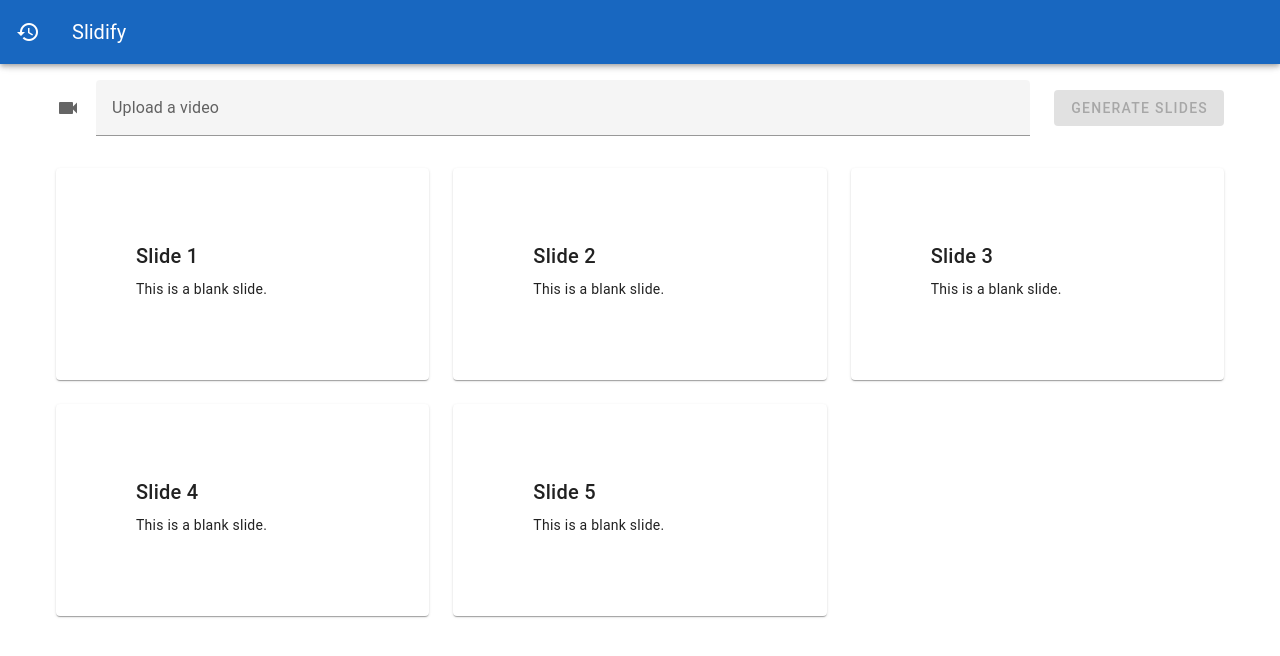
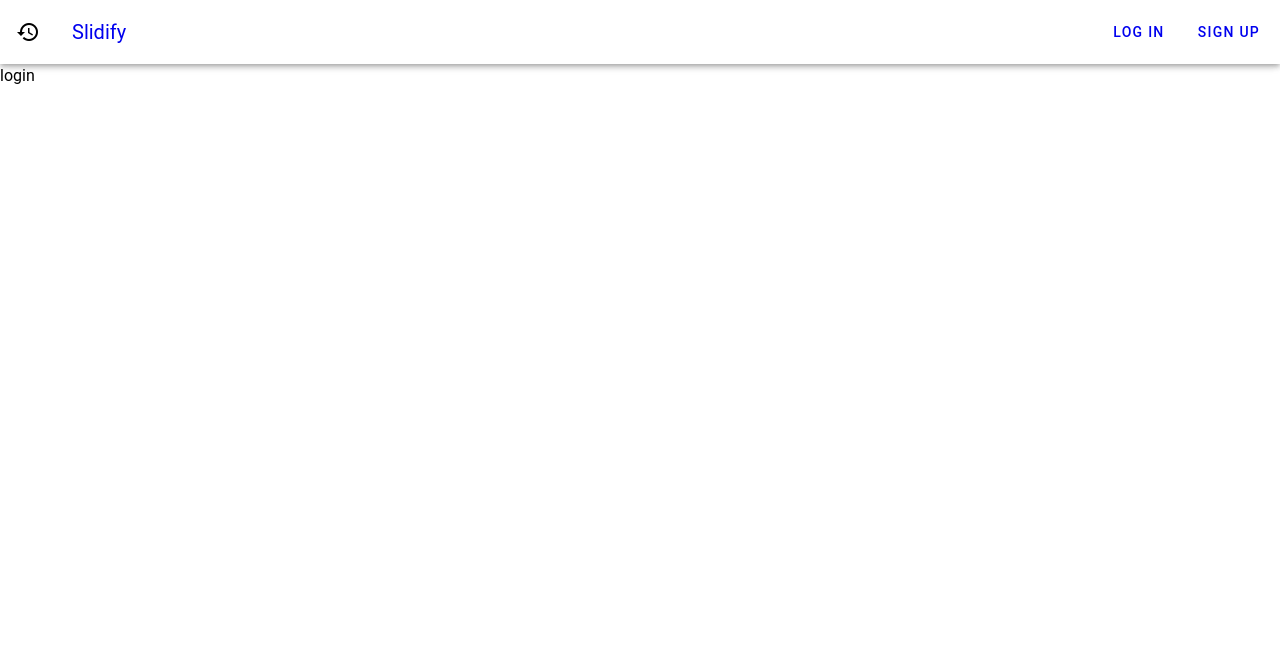
Before and after one commit to CSCC09-slidify/slidify, a Vue app in the folder frontend/: page /login in a window 1280 px wide. Shown: the top 656 px of the page. Built offline with nearby package versions, Linux system fonts and the light colour scheme.

Commit message:
Set up Vue Router

```diff
--- a/frontend/package.json
+++ b/frontend/package.json
@@ -11,6 +11,7 @@
     "@vue/cli": "^5.0.8",
     "core-js": "^3.8.3",
     "vue": "^3.2.13",
+    "vue-router": "^4.4.0",
     "vuetify": "^3.6.10"
   },
   "devDependencies": {
--- a/frontend/src/App.vue
+++ b/frontend/src/App.vue
@@ -1,39 +1,42 @@
 <template>
   <v-layout>
-    <v-app-bar color="primary" prominent>
+    <v-app-bar color="white" prominent>
       <v-app-bar-nav-icon @click.stop="drawer = !drawer">
         <v-btn icon><v-icon>mdi-history</v-icon></v-btn>
       </v-app-bar-nav-icon>
+      <v-toolbar-title>
+        <router-link to="/" class="text-decoration-none"> Slidify </router-link>
+      </v-toolbar-title>
+      <v-spacer></v-spacer>
 
-      <v-toolbar-title>Slidify</v-toolbar-title>
-
-      <v-spacer></v-spacer>
+      <v-btn text>
+        <router-link to="/login" class="text-decoration-none">
+          Log In
+        </router-link>
+      </v-btn>
+      <v-btn text>
+        <router-link to="/login" class="text-decoration-none">
+          Sign Up
+        </router-link>
+      </v-btn>
     </v-app-bar>
 
     <v-navigation-drawer
       v-model="drawer"
-      :location="$vuetify.display.mobile ? 'bottom' : undefined"
+      :location="$vuetify.display.mobile ? 'top' : start"
     >
       <v-list :items="slidesHistory"></v-list>
     </v-navigation-drawer>
 
     <v-main>
-      <VideoUpload />
-      <GoogleSlides />
+      <router-view></router-view>
     </v-main>
   </v-layout>
 </template>
 
 <script>
-import VideoUpload from "./components/VideoUpload.vue";
-import GoogleSlides from "./components/GoogleSlides.vue";
-
 export default {
   name: "App",
-  components: {
-    VideoUpload,
-    GoogleSlides,
-  },
   data: () => ({
     drawer: false,
     // TODO: fetch this dynamically
--- a/frontend/src/main.js
+++ b/frontend/src/main.js
@@ -1,10 +1,11 @@
 import { createApp } from "vue";
+import router from './router'
+import App from "./App.vue";
 
 import "vuetify/styles";
 import { createVuetify } from "vuetify";
 import * as components from "vuetify/components";
 import * as directives from "vuetify/directives";
-import App from "./App.vue";
 import "@mdi/font/css/materialdesignicons.css";
 
 const vuetify = createVuetify({
@@ -12,4 +13,4 @@ const vuetify = createVuetify({
   directives,
 });
 
-createApp(App).use(vuetify).mount("#app");
+createApp(App).use(vuetify).use(router).mount("#app");
--- /dev/null
+++ b/frontend/src/router/index.js
@@ -0,0 +1,19 @@
+import { createRouter, createWebHistory } from "vue-router";
+import HomeView from "../views/HomeView.vue";
+
+const router = createRouter({
+  history: createWebHistory(),
+  routes: [
+    {
+      path: "/",
+      name: "home",
+      component: HomeView,
+    },
+    {
+      path: "/login",
+      component: () => import("../views/LoginView.vue"),
+    },
+  ],
+});
+
+export default router;
--- /dev/null
+++ b/frontend/src/views/HomeView.vue
@@ -0,0 +1,18 @@
+<template>
+  <VideoUpload />
+  <GoogleSlides />
+</template>
+
+<script>
+import VideoUpload from "../components/VideoUpload.vue";
+import GoogleSlides from "../components/GoogleSlides.vue";
+
+export default {
+  name: "HomeView",
+  components: {
+    VideoUpload,
+    GoogleSlides,
+  },
+  data: () => ({}),
+};
+</script>
--- /dev/null
+++ b/frontend/src/views/LoginView.vue
@@ -0,0 +1,13 @@
+<template>
+  login
+</template>
+
+<script>
+export default {
+
+}
+</script>
+
+<style>
+
+</style>
```
Also changed, not shown: 1 other file (tests, documents, lock files or other folders).
